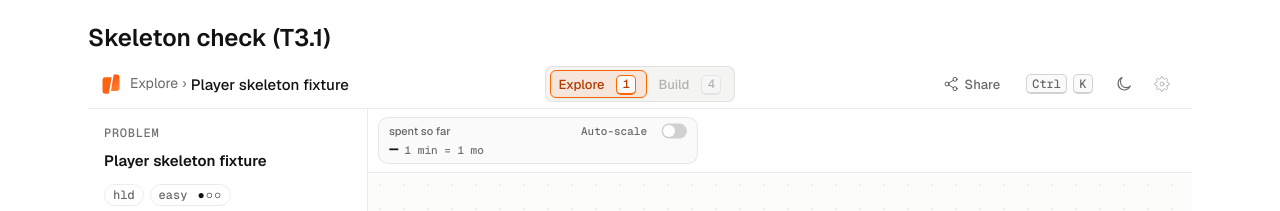
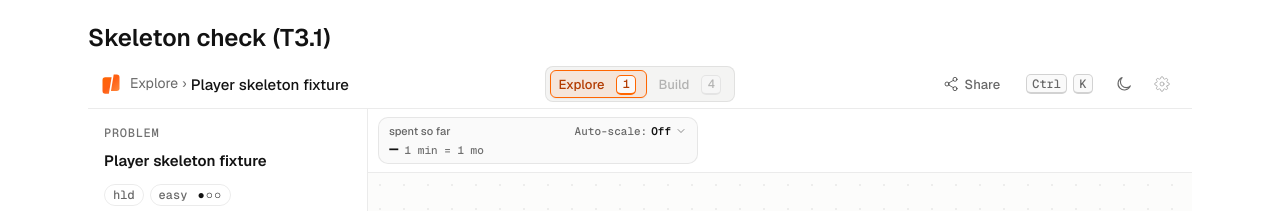
Before and after one commit to nexus-hash/dimensys, a Next.js app: page /dev/player in a window 1280 px wide. Shown: the top 211 px of the page. Built offline with nearby package versions, Linux system fonts and the light colour scheme.

Commit message:
feat(player): auto-scale menu (off, both, CPU only, latency only), with undo back to the previous mode

```diff
--- a/app/(components)/player/breakit/tools.ts
+++ b/app/(components)/player/breakit/tools.ts
@@ -245,8 +245,10 @@ export function describeAction(
       return 'Applied a sizing estimate';
     case 'resize':
       return `Scaled ${name} to ×${String(value)}`;
-    case 'elastic':
-      return `Auto-scaling ${value === 1 ? 'on' : 'off'}${target ? ` for ${name}` : ''}`;
+    case 'elastic': {
+      const mode = ['off', 'on CPU and latency', 'on CPU only', 'on latency only'][Number(value)] ?? 'changed';
+      return `Auto-scaling ${mode}${target ? ` for ${name}` : ''}`;
+    }
     default:
       return tool;
   }
@@ -286,8 +288,19 @@ export function undoPlan(actions: readonly UserAction[], index: number): UndoPla
     case 'calc':
     case 'resize':
       return { kind: 'replay', index };
-    case 'elastic':
-      return later.some((a) => a[1] === 'elastic' && a[2] === target) ? null : { kind: 'inverse', tool: 'elastic', target, value: value === 1 ? 0 : 1 };
+    case 'elastic': {
+      if (later.some((a) => a[1] === 'elastic' && a[2] === target)) return null;
+      // Back to the mode before this one (off when there was none).
+      let prev = 0;
+      for (let i = index - 1; i >= 0; i--) {
+        const a = actions[i];
+        if (a[1] === 'elastic' && a[2] === target) {
+          prev = typeof a[3] === 'number' ? a[3] : 0;
+          break;
+        }
+      }
+      return { kind: 'inverse', tool: 'elastic', target, value: prev };
+    }
     default:
       return null;
   }
--- a/app/(components)/player/hud/CostMeter.tsx
+++ b/app/(components)/player/hud/CostMeter.tsx
@@ -2,19 +2,30 @@
 
 /**
  * The HUD's money card: what the run has cost so far, with one simulated
- * minute billed as one month of the current run rate, next to the switch
- * that turns auto-scaling on for every server and worker (one more pod above
- * 70% busy, one fewer after 30 s below 60%). Watching it next to the cost tile shows
- * what autoscaling saves compared with running at peak size all the time.
+ * minute billed as one month of the current run rate, next to the
+ * auto-scale menu for every server and worker. Modes:
+ * - Both (the default): more pods when they're busy (above 70%) or when a
+ *   request path is close to its p99 goal and more pods would help; fewer
+ *   only when both allow it.
+ * - CPU only: 70% up / 60% down. Cheapest, but blind to latency.
+ * - Latency only: keeps the p99 goals.
+ * Watching it next to the cost tile shows what each choice costs.
  */
-import { useId } from 'react';
-import { Switch, toast } from '@/app/(components)/ui';
+import { ChevronDownIcon, CheckIcon, DropdownMenu, toast } from '@/app/(components)/ui';
 import { globalMetricKey } from '../metricKeys';
 import { useMetricSeriesFeed } from '../metrics/useMetricSeriesFeed';
 import { usePlayerStore, usePlayerStoreApi } from '../store/PlayerStoreProvider';
 import { getBridge } from '../worker/bridgeRegistry';
 
 const SPENT_KEY = globalMetricKey('z');
+
+/** `elastic` action values: 0 off, 1 both, 2 utilization only, 3 latency only. */
+export const AUTO_MODES = [
+  { value: 0, short: 'Off', label: 'Off', toast: 'Auto-scaling off: back to the set sizes' },
+  { value: 1, short: 'Both', label: 'Both (recommended)', toast: 'Auto-scaling on CPU and latency: more pods when busy or near the p99 goal' },
+  { value: 2, short: 'CPU', label: 'CPU only', toast: 'Auto-scaling on CPU: +1 pod above 70% busy, −1 after 30 s below 60%' },
+  { value: 3, short: 'Latency', label: 'Latency only', toast: 'Auto-scaling on latency: pods follow the p99 goals' },
+] as const;
 
 /** Simulated seconds as billed time: 60 s = 1 month, a month read as 30 days. */
 export function billedPeriod(t: number): string {
@@ -34,32 +45,48 @@ export function CostMeter() {
   const store = usePlayerStoreApi();
   const feed = useMetricSeriesFeed([SPENT_KEY], 5);
   const spent = feed.series[SPENT_KEY]?.value;
-  // On when the latest diagram-wide `elastic` action turned it on.
-  const auto = usePlayerStore((s) => {
+  // The mode of the latest diagram-wide `elastic` action (0 = off).
+  const mode = usePlayerStore((s) => {
     for (let i = s.actions.length - 1; i >= 0; i--) {
       const a = s.actions[i];
-      if (a[1] === 'elastic' && a[2] === null) return a[3] === 1;
+      if (a[1] === 'elastic' && a[2] === null) return typeof a[3] === 'number' ? a[3] : 0;
     }
-    return false;
+    return 0;
   });
-  const switchId = useId();
+  const current = AUTO_MODES.find((m) => m.value === mode) ?? AUTO_MODES[0];
 
-  const toggle = (on: boolean) => {
+  const choose = (value: string) => {
+    const next = AUTO_MODES.find((m) => String(m.value) === value);
     const bridge = getBridge(store);
-    if (!bridge || store.getState().sim.status !== 'ready') return;
-    bridge.applyAction('elastic', null, on ? 1 : 0);
+    if (!next || next.value === mode || !bridge || store.getState().sim.status !== 'ready') return;
+    bridge.applyAction('elastic', null, next.value);
     if (!store.getState().sim.playing) bridge.play();
-    toast(on ? 'Auto-scaling on: +1 pod above 70% busy, −1 after 30 s below 60%' : 'Auto-scaling off: back to the set sizes');
+    toast(next.toast);
   };
 
   return (
     <div className="cost-meter" role="group" aria-label="Money spent, one simulated minute billed as one month" title="Money spent so far: every simulated minute bills one month at the current cost">
       <div className="cost-meter-top">
         <span className="cost-meter-label">spent so far</span>
-        <span className="cost-meter-auto">
-          <label htmlFor={switchId}>Auto-scale</label>
-          <Switch id={switchId} checked={auto} onCheckedChange={toggle} />
-        </span>
+        <DropdownMenu
+          align="end"
+          onSelect={choose}
+          items={AUTO_MODES.map((m) => ({
+            value: String(m.value),
+            label: (
+              <span className="inline-flex items-center gap-2">
+                <CheckIcon aria-hidden="true" className={m.value === mode ? 'size-3.5' : 'size-3.5 invisible'} />
+                {m.label}
+              </span>
+            ),
+          }))}
+          trigger={
+            <button type="button" className="cost-meter-auto" aria-label={`Auto-scale: ${current.label}`} data-auto-mode={mode}>
+              Auto-scale: <b className={mode ? 'is-on' : undefined}>{current.short}</b>
+              <ChevronDownIcon aria-hidden="true" className="size-3" />
+            </button>
+          }
+        />
       </div>
       <div className="cost-meter-value">
         <span className="cost-meter-amount">{spent === undefined ? '—' : formatDollars(spent)}</span>
--- a/app/globals.css
+++ b/app/globals.css
@@ -1417,10 +1417,10 @@
 .cost-meter { flex: 1.35 1 0; min-width: 0; max-width: 320px; display: grid; grid-template-rows: auto auto; row-gap: 0; padding: 5px 10px; border-radius: 10px; border: 1px solid var(--color-line-hairline); background: var(--color-surface-raised); }
 .cost-meter-top { display: flex; align-items: center; justify-content: space-between; gap: 8px; min-width: 0; height: 16px; }
 .cost-meter-label { font-size: 11px; font-weight: 500; color: var(--color-ink-secondary); white-space: nowrap; overflow: hidden; text-overflow: ellipsis; }
-.cost-meter-auto { display: inline-flex; align-items: center; gap: 6px; font: 500 11px var(--font-mono); color: var(--color-ink-secondary); white-space: nowrap; }
-.cost-meter-auto label { cursor: pointer; }
-/* The kit switch, scaled to the tile's 16px label line so the row keeps the tiles' height. */
-.cost-meter-auto button[role='switch'] { transform: scale(.75); transform-origin: right center; }
+.cost-meter-auto { display: inline-flex; align-items: center; gap: 4px; height: 16px; padding: 0 4px; margin-right: -4px; border-radius: 5px; font: 500 11px var(--font-mono); color: var(--color-ink-secondary); white-space: nowrap; cursor: pointer; }
+.cost-meter-auto:hover { background: var(--color-surface-glass); color: var(--color-ink-primary); }
+.cost-meter-auto b { font-weight: 600; color: var(--color-ink-primary); }
+.cost-meter-auto b.is-on { color: var(--color-brand-ink); }
 .cost-meter-value { display: flex; align-items: baseline; gap: 6px; min-width: 0; }
 .cost-meter-amount { font: 600 16px/1.2 var(--font-mono); font-variant-numeric: tabular-nums; color: var(--color-ink-primary); white-space: nowrap; }
 .cost-meter-period { font: 500 11px var(--font-mono); font-variant-numeric: tabular-nums; color: var(--color-ink-muted); white-space: nowrap; overflow: hidden; text-overflow: ellipsis; }
```
Also changed, not shown: 1 other file (tests, documents, lock files or other folders).
